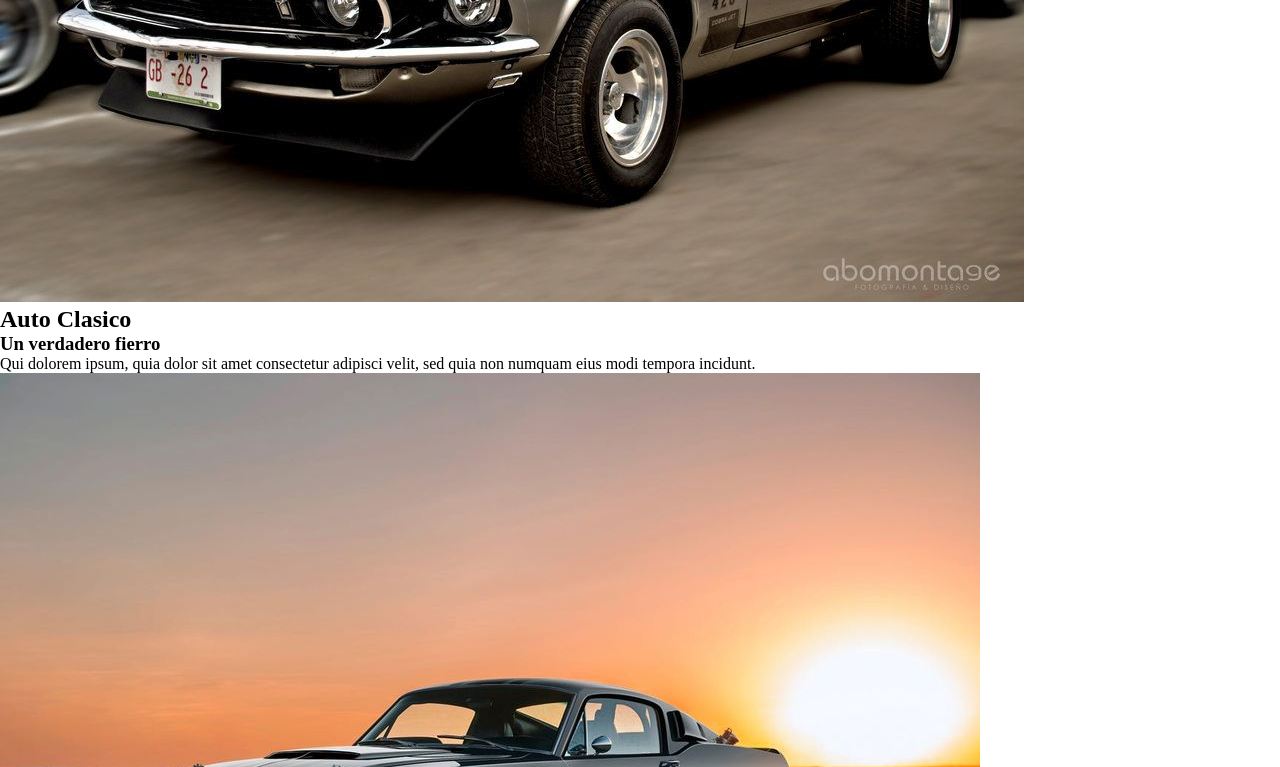
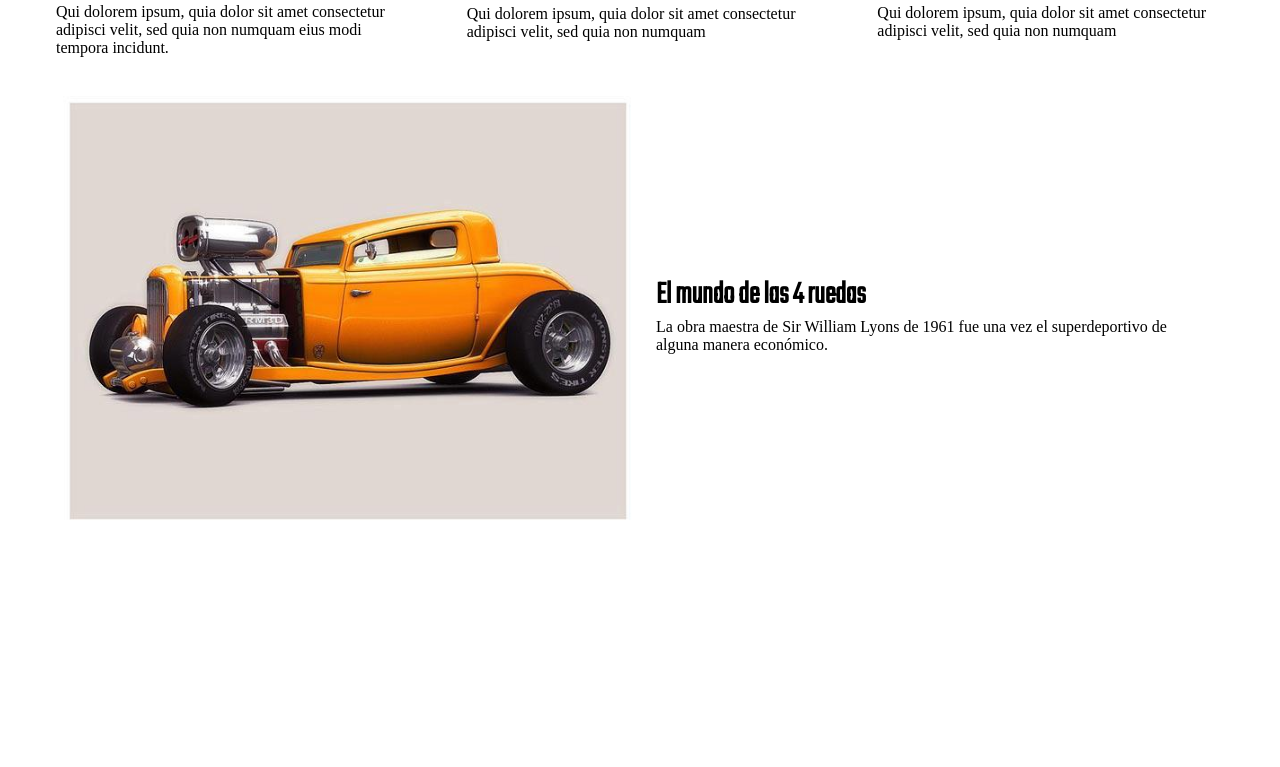
Before and after one commit to rchristiansen292/coder_37125, a plain HTML site: page index.html in a window 1280 px wide. Shown: the part 595-1362 px from the top of the page. After the commit the page ends 1148 px from the top, so only its background shows below. Drawn offline with Linux system fonts and the light colour scheme.

Commit message:
modificaciones css

```diff
--- a/style.css
+++ b/style.css
@@ -1,3 +1,6 @@
+/* Fonts */
+@import url('https://fonts.googleapis.com/css2?family=Prompt:ital,wght@1,200&family=Teko:wght@300&display=swap');
+
 *::after,
 *::before,
 *{
@@ -5,8 +8,6 @@
     padding: 0;
     box-sizing: border-box;
 }
-/* Fonts */
-@import url('https://fonts.googleapis.com/css2?family=Prompt:ital,wght@1,200&family=Teko:wght@300&display=swap');
 
 img{
 max-width: 100%;
@@ -46,3 +47,68 @@ header__img{
 .menu__link:hover{
     border-color: rgb(199, 21, 21);
 }
+/* Main */
+.container{
+    max-width: 1200px;
+    margin: 0 auto;
+    margin-top: 1rem;
+}
+
+/* Cards */
+.cards  {
+    display: flex;
+    gap: 2rem;
+    justify-content: center;
+}
+.box {
+    display: flex;
+    flex-direction: column;
+    gap: 0.1rem;
+    flex: 1 1 clamp(300px, 30%,400px);
+}
+
+.box__info {
+    display: flex;
+    flex-direction: column;
+    padding:1rem;
+}
+.box__title {
+    font-family:'teko';
+    font-size: 2rem;
+    color: black;
+}
+.box__subtitle {
+    margin-top: 0.6rem;
+    color: #FF5376;
+    font-size: 1.4rem;
+}
+.box__text  {
+    margin-top: 0.5rem;
+    color: black;
+    font-size: 1rem;
+}
+
+/* Info */
+.info {
+    display: flex;
+    padding: 1rem;
+    align-items: center;
+}
+.info__img  {
+    flex: 1 1 50%;
+    }
+    .info__box {
+        flex: 1 1 50%;
+        display: flex;
+        flex-direction: column;
+        padding: 1rem;
+    }
+    .info__title{
+        font-size: 2rem;
+        font-family: 'Teko';
+        color: black;
+    }
+    .info__descripcion {
+        font-size: 1rem;
+
+    }
```
